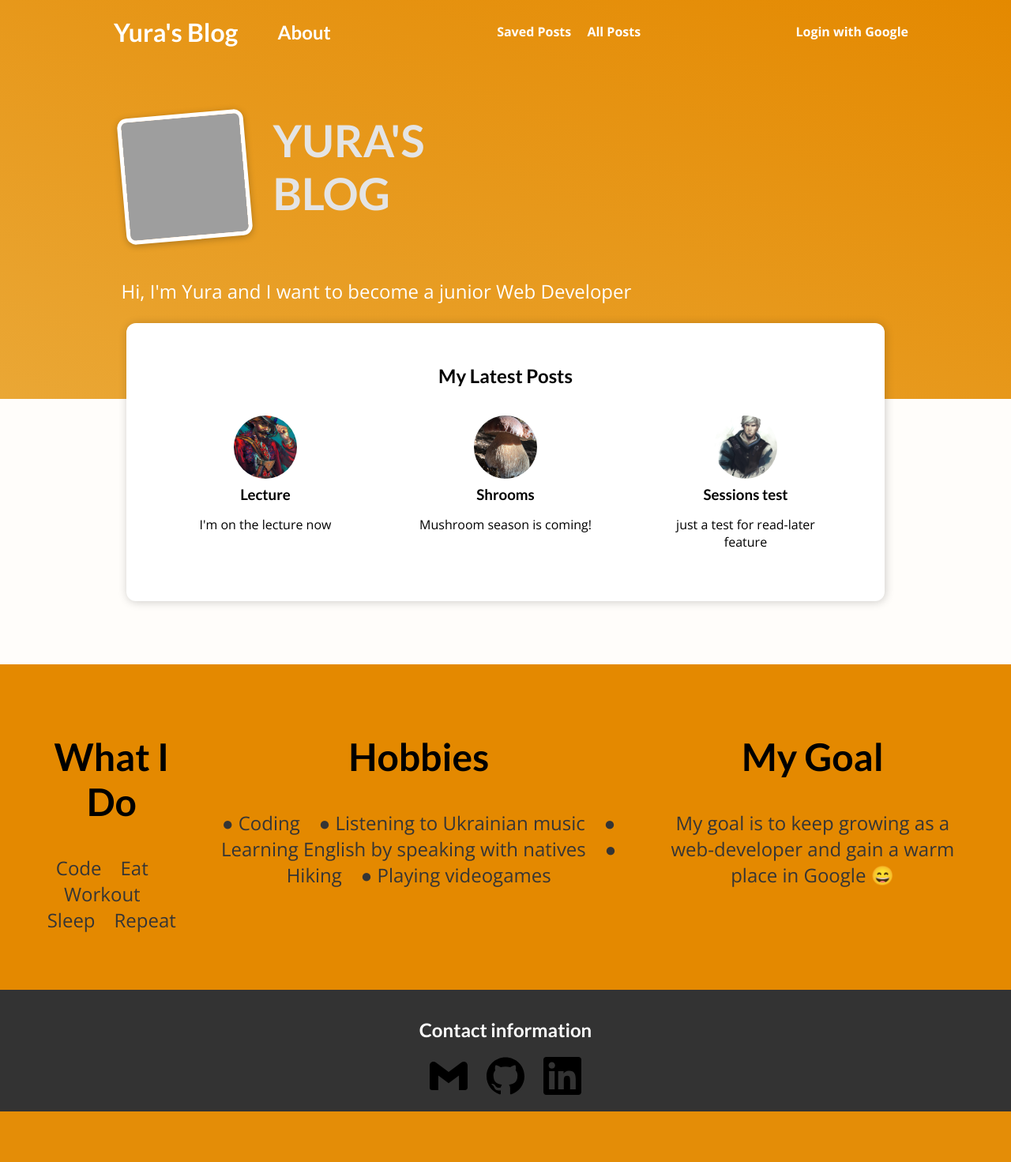
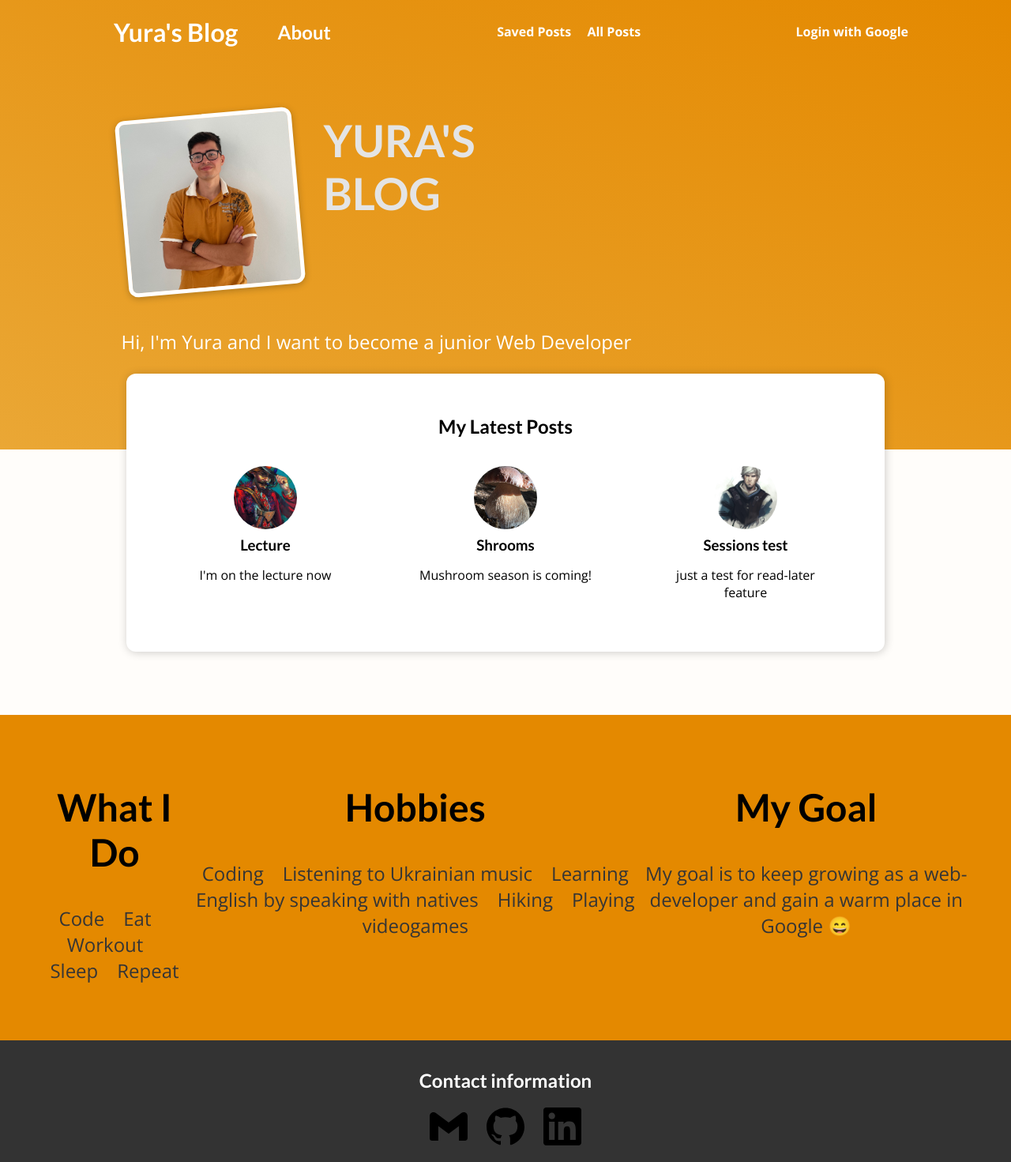
Before and after one commit to YuraGavriley/personal-dev-blog, a Django app: page / in a window 1280 px wide. Shown: the whole page at 79% size. Before the commit the page ends 1407 px from the top, so only its background shows below. Run offline with Django 4.2, Linux system fonts and the light colour scheme; data comes from the database, SQL or seed files in the repository; some libraries are stand-ins or nearby versions; grey boxes are pictures that could not be loaded.

Commit message:
Changed index page picture, fixed styling

```diff
--- a/main_app/static/main_app/index.css
+++ b/main_app/static/main_app/index.css
@@ -14,8 +14,8 @@ body {
 }
 
 #welcome img {
-  width: 10rem;
-  height: 10rem;
+  width: 14rem;
+  height: 14rem;
   object-fit: cover;
   object-position: top;
   border: 5px solid white;
--- a/main_app/templates/main_app/index.html
+++ b/main_app/templates/main_app/index.html
@@ -15,7 +15,7 @@
 {% block content %}
     <section id="welcome">
         <header>
-            <img src="{% static "main_app/images/me.jpg" %}" alt="Yura - The Author Of This Blog">
+            <img src="{% static "main_app/images/me2.jpg" %}" alt="Yura - The Author Of This Blog">
             <h2>YURA'S BLOG</h2>
         </header>
         <p>Hi, I'm Yura and I want to become a junior Web Developer</p>
@@ -41,7 +41,7 @@
         <div>
             <h2>Hobbies</h2>
             <p>
-                ● Coding&emsp;● Listening to Ukrainian music&emsp;● Learning English by speaking with natives&emsp;● Hiking&emsp;● Playing videogames
+                Coding&emsp;Listening to Ukrainian music&emsp;Learning English by speaking with natives&emsp;Hiking&emsp;Playing videogames
             </p>
         </div>
         <div>
```
Also changed, not shown: main_app/static/main_app/images/me2.jpg (added).
